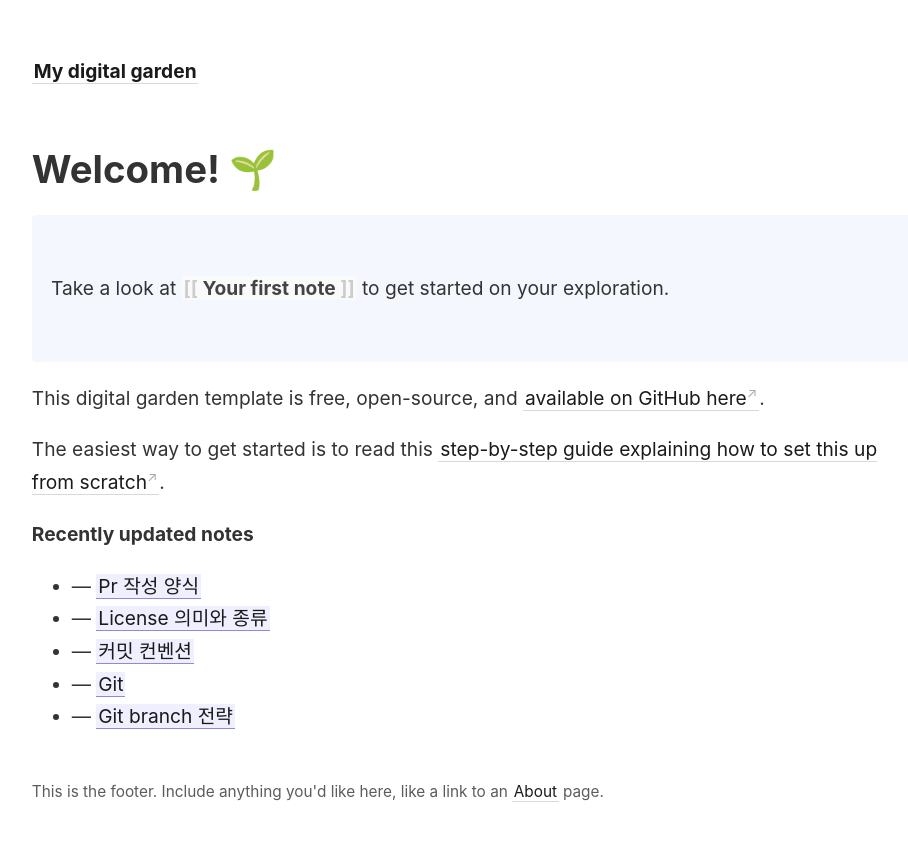
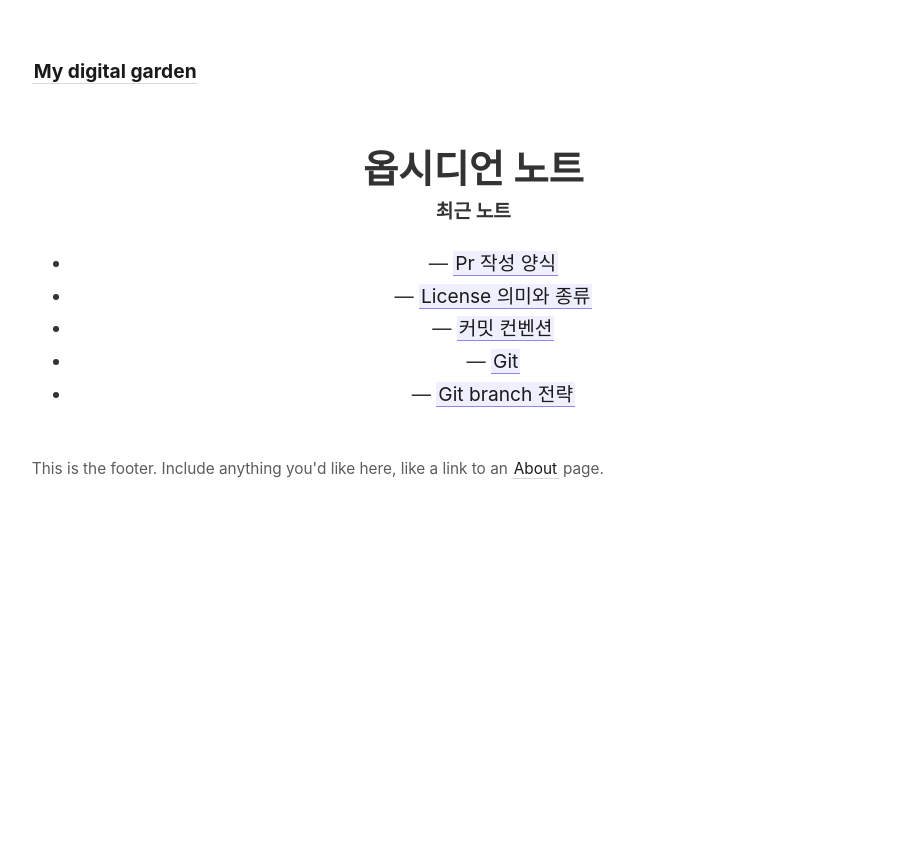
Before and after one commit to obsidian-saves/dev-note-deploy, a Jekyll site: the page built from _pages/index.md, in a window 1280 px wide. Shown: the top 841 px of the page, without its empty margins (45-953 px from the left). Built offline with Jekyll 4.4.1, drawn with Linux system fonts in a browser that asks for light colours.

Commit message:
feat: 메인 페이지 작업

```diff
--- a/_pages/index.md
+++ b/_pages/index.md
@@ -5,17 +5,10 @@ id: home
 permalink: /
 ---
 
-# Welcome! 🌱
+<div align="center">
+<h1>옵시디언 노트</h1>
 
-<p style="padding: 3em 1em; background: #f5f7ff; border-radius: 4px;">
-  Take a look at <span style="font-weight: bold">[[Your first note]]</span> to get started on your exploration.
-</p>
-
-This digital garden template is free, open-source, and [available on GitHub here](https://github.com/maximevaillancourt/digital-garden-jekyll-template).
-
-The easiest way to get started is to read this [step-by-step guide explaining how to set this up from scratch](https://maximevaillancourt.com/blog/setting-up-your-own-digital-garden-with-jekyll).
-
-<strong>Recently updated notes</strong>
+<strong>최근 노트</strong>
 
 <ul>
   {% assign recent_notes = site.notes | sort: "last_modified_at_timestamp" | reverse %}
@@ -25,6 +18,7 @@ The easiest way to get started is to read this [step-by-step guide explaining ho
     </li>
   {% endfor %}
 </ul>
+  </div>
 
 <style>
   .wrapper {
```
